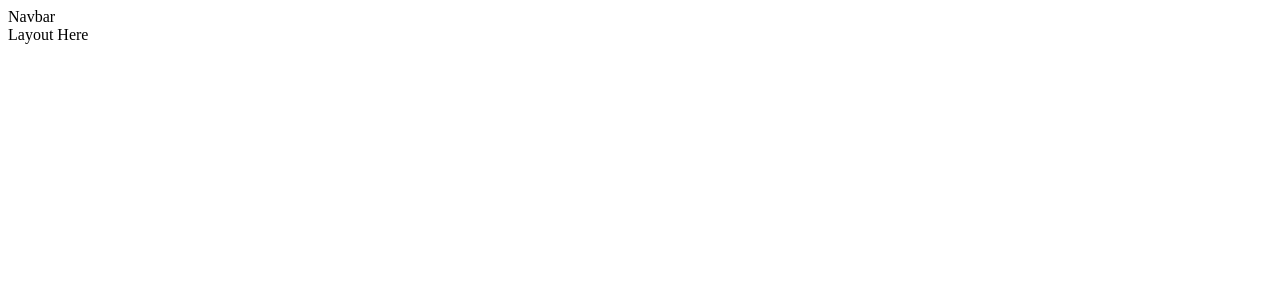
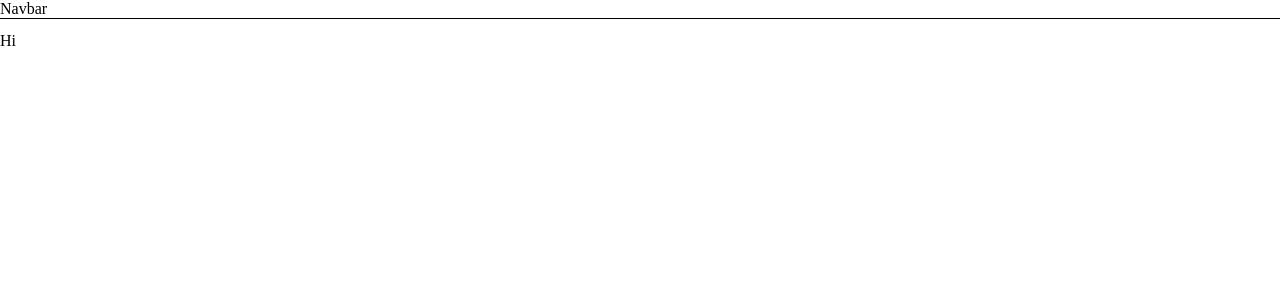
Before and after one commit to michaelslaton/art-shop-client, a React (Create React App) app: page / in a window 1280 px wide. Shown: the top 300 px of the page. Built offline with nearby package versions, Linux system fonts and the light colour scheme.

Commit message:
continued setup for primary work

```diff
--- a/src/App.tsx
+++ b/src/App.tsx
@@ -1,19 +1,10 @@
-import { BrowserRouter as Router, Route, Routes } from "react-router-dom";
-import Navbar from './Layout/Navbar/Navbar';
 import Layout from './Layout/Layout';
-import Error404 from './Layout/utils/error404/Error404';
 
 const App: React.FC = () => {
   return (
-    <div>
-      <Navbar/>
-      <Router>
-        <Routes>
-          <Route path="/" element={<Layout/>}/>
-          <Route path="*" element={<Error404/>} />
-        </Routes>
-      </Router>
-    </div>
+    <>
+      <Layout/>
+    </>
   );
 }
 
--- a/src/Layout/Layout.tsx
+++ b/src/Layout/Layout.tsx
@@ -1,10 +1,20 @@
+import { BrowserRouter as Router, Route, Routes } from 'react-router-dom';
+import Navbar from './navbar/Navbar';
+import HomePage from './home-page/HomePage';
+import Error404 from './utils/error404/Error404';
 import './layout.css';
 
 const Layout: React.FC = () => {
 
   return (
-    <div>
-      Layout Here
+    <div className='main-screen'>
+      <Navbar/>
+      <Router>
+        <Routes>
+          <Route path='/' element={<HomePage/>}/>
+          <Route path='*' element={<Error404/>} />
+        </Routes>
+      </Router>
     </div>
   )
 }
--- a/src/Layout/Navbar/Navbar.tsx
+++ b/src/Layout/Navbar/Navbar.tsx
@@ -1,7 +1,9 @@
+import './navbar.css';
+
 const Navbar: React.FC = () => {
 
   return (
-    <div>
+    <div className='navbar__container'>
       Navbar
     </div>
   )
--- /dev/null
+++ b/src/Layout/Navbar/navbar.css
@@ -0,0 +1,7 @@
+.navbar__container {
+  position: fixed;
+  background-color: white;
+  top: 0;
+  width: 100%;
+  border-bottom: .1em solid black;
+}
--- /dev/null
+++ b/src/Layout/home-page/HomePage.tsx
@@ -0,0 +1,9 @@
+const HomePage: React.FC = () => {
+  return (
+    <>
+      Hi
+    </>
+  )
+}
+
+export default HomePage;
--- a/src/Layout/layout.css
+++ b/src/Layout/layout.css
@@ -0,0 +1,12 @@
+body {
+  margin: 0;
+}
+
+img {
+  border-style: none;
+}
+
+.main-screen {
+  width: 100%;
+  margin-top: 2rem;
+}
--- a/src/index.tsx
+++ b/src/index.tsx
@@ -2,9 +2,8 @@ import React from 'react';
 import ReactDOM from 'react-dom/client';
 import App from './App';
 
-const root = ReactDOM.createRoot(
-  document.getElementById('root') as HTMLElement
-);
+const root = ReactDOM.createRoot(document.getElementById('root') as HTMLElement);
+
 root.render(
   <React.StrictMode>
     <App />
```
